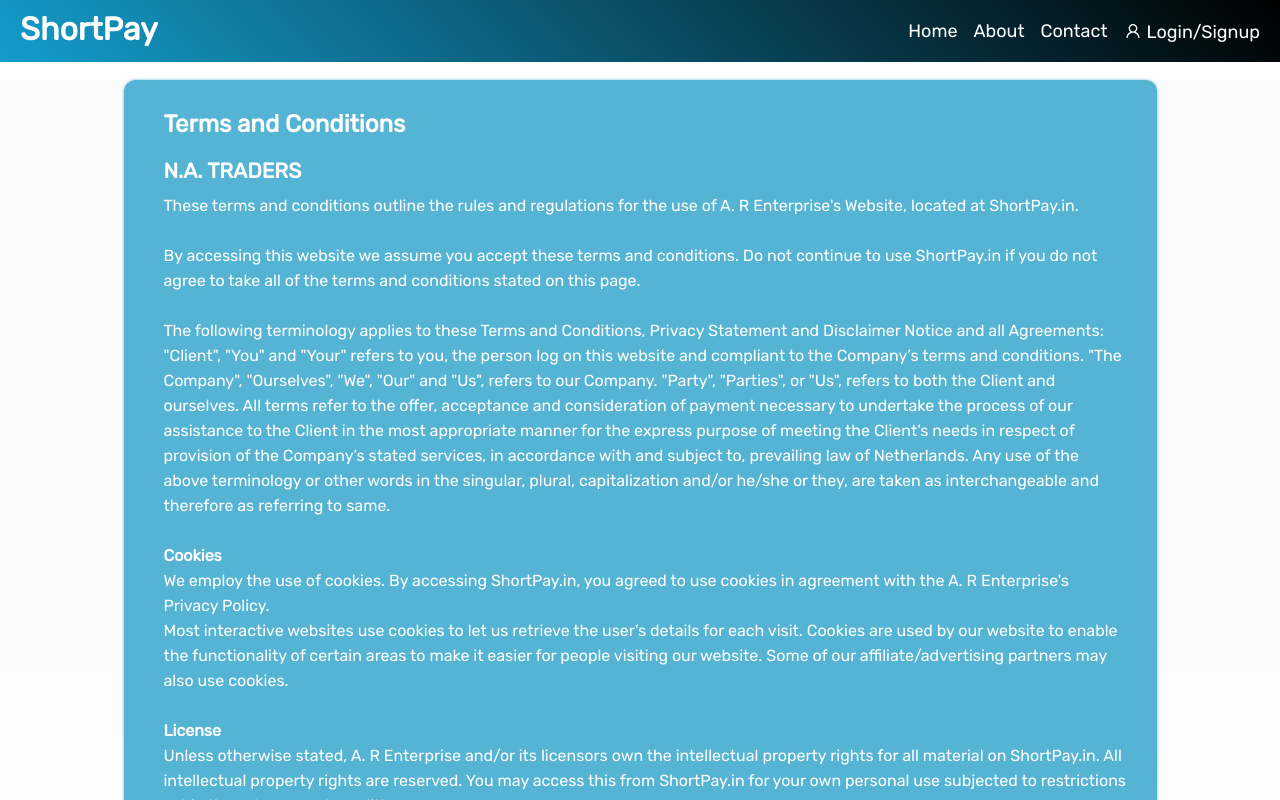
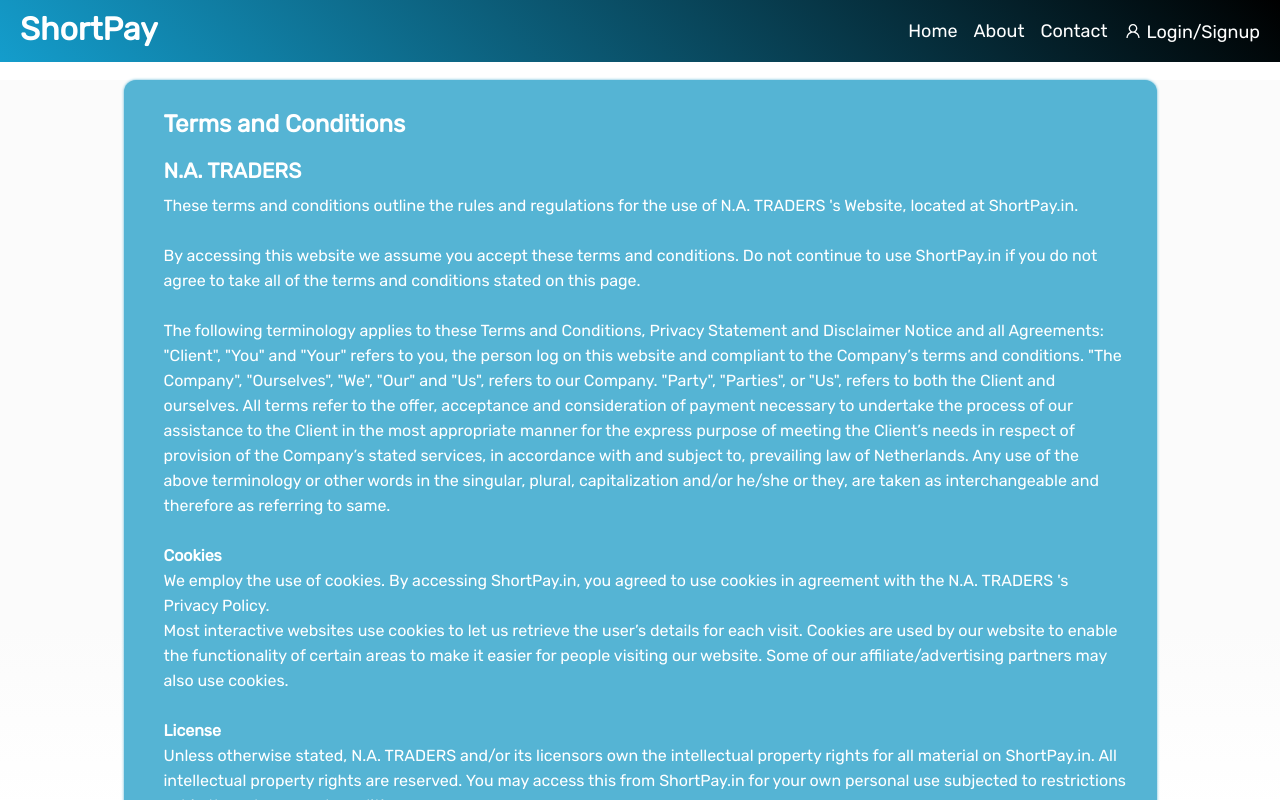
Before and after one commit to AnkitLakhlan/ProxyWebsite-18, a React (Create React App) app: page /termsandconditions in a window 1280 px wide. Shown: the top 800 px of the page. Built offline with nearby package versions, Linux system fonts and the light colour scheme.

Commit message:
fixed errors, ready to deploy

```diff
--- a/src/components/AboutInfo.css
+++ b/src/components/AboutInfo.css
@@ -67,8 +67,8 @@
 }
 
 .aboutInfo .aboutInfoContainer .aboutInfo-Content .content .readMoreBtnContainer  button a {
-    color: white;
     text-decoration: none;
+    color: black;
 }
 
 
--- a/src/components/pages/TermsAndConditions.jsx
+++ b/src/components/pages/TermsAndConditions.jsx
@@ -10,7 +10,8 @@
                     <h3>Terms and Conditions</h3>
                     <h2>{props.name}</h2>
                     <p style={{ marginTop: "10px" }}>
-                        These terms and conditions outline the rules and regulations for the use of A. R Enterprise's Website, located at {props.domain}. <br /> <br />
+                        These terms and conditions outline the rules and regulations for the use of N.A. TRADERS
+                        's Website, located at {props.domain}. <br /> <br />
 
                         By accessing this website we assume you accept these terms and conditions. Do not continue to use {props.domain} if you do not agree to take all of the terms and conditions stated on this page.
                         <br /><br />
@@ -18,12 +19,14 @@
                         The following terminology applies to these Terms and Conditions, Privacy Statement and Disclaimer Notice and all Agreements: "Client", "You" and "Your" refers to you, the person log on this website and compliant to the Company’s terms and conditions. "The Company", "Ourselves", "We", "Our" and "Us", refers to our Company. "Party", "Parties", or "Us", refers to both the Client and ourselves. All terms refer to the offer, acceptance and consideration of payment necessary to undertake the process of our assistance to the Client in the most appropriate manner for the express purpose of meeting the Client’s needs in respect of provision of the Company’s stated services, in accordance with and subject to, prevailing law of Netherlands. Any use of the above terminology or other words in the singular, plural, capitalization and/or he/she or they, are taken as interchangeable and therefore as referring to same. <br /><br />
 
                         <b>Cookies</b> <br />
-                        We employ the use of cookies. By accessing {props.domain}, you agreed to use cookies in agreement with the A. R Enterprise's Privacy Policy.
+                        We employ the use of cookies. By accessing {props.domain}, you agreed to use cookies in agreement with the N.A. TRADERS
+                        's Privacy Policy.
                         <br />
                         Most interactive websites use cookies to let us retrieve the user’s details for each visit. Cookies are used by our website to enable the functionality of certain areas to make it easier for people visiting our website. Some of our affiliate/advertising partners may also use cookies.
                         <br /><br />
                         <b>License</b> <br />
-                        Unless otherwise stated, A. R Enterprise and/or its licensors own the intellectual property rights for all material on {props.domain}. All intellectual property rights are reserved. You may access this from {props.domain} for your own personal use subjected to restrictions set in these terms and conditions.
+                        Unless otherwise stated, N.A. TRADERS
+                        and/or its licensors own the intellectual property rights for all material on {props.domain}. All intellectual property rights are reserved. You may access this from {props.domain} for your own personal use subjected to restrictions set in these terms and conditions.
                         <br /><br />
                         You must not: <br /><br />
 
@@ -33,9 +36,13 @@
                         Redistribute content from {props.domain} <br />
                         This Agreement shall begin on the date hereof. <br />
 
-                        Parts of this website offer an opportunity for users to post and exchange opinions and information in certain areas of the website. A. R Enterprise does not filter, edit, publish or review Comments prior to their presence on the website. Comments do not reflect the views and opinions of A. R Enterprise,its agents and/or affiliates. Comments reflect the views and opinions of the person who post their views and opinions. To the extent permitted by applicable laws, A. R Enterprise shall not be liable for the Comments or for any liability, damages or expenses caused and/or suffered as a result of any use of and/or posting of and/or appearance of the Comments on this website. <br /><br />
+                        Parts of this website offer an opportunity for users to post and exchange opinions and information in certain areas of the website. N.A. TRADERS
+                        does not filter, edit, publish or review Comments prior to their presence on the website. Comments do not reflect the views and opinions of N.A. TRADERS
+                        ,its agents and/or affiliates. Comments reflect the views and opinions of the person who post their views and opinions. To the extent permitted by applicable laws, N.A. TRADERS
+                        shall not be liable for the Comments or for any liability, damages or expenses caused and/or suffered as a result of any use of and/or posting of and/or appearance of the Comments on this website. <br /><br />
 
-                        A. R Enterprise reserves the right to monitor all Comments and to remove any Comments which can be considered inappropriate, offensive or causes breach of these Terms and Conditions. <br /><br />
+                        N.A. TRADERS
+                        reserves the right to monitor all Comments and to remove any Comments which can be considered inappropriate, offensive or causes breach of these Terms and Conditions. <br /><br />
 
                         You warrant and represent that: <br /><br />
 
@@ -43,7 +50,8 @@
                         The Comments do not invade any intellectual property right, including without limitation copyright, patent or trademark of any third party; <br />
                         The Comments do not contain any defamatory, libelous, offensive, indecent or otherwise unlawful material which is an invasion of privacy <br />
                         The Comments will not be used to solicit or promote business or custom or present commercial activities or unlawful activity. <br />
-                        You hereby grant A. R Enterprise a non-exclusive license to use, reproduce, edit and authorize others to use, reproduce and edit any of your Comments in any and all forms, formats or media. <br /> <br />
+                        You hereby grant N.A. TRADERS
+                        a non-exclusive license to use, reproduce, edit and authorize others to use, reproduce and edit any of your Comments in any and all forms, formats or media. <br /> <br />
 
                         <b>Hyperlinking to our Content </b> <br />
                         The following organizations may link to our Website without prior written approval: <br />
@@ -64,19 +72,22 @@
                         internet portals; <br />
                         accounting, law and consulting firms; and <br />
                         educational institutions and trade associations. <br />
-                        We will approve link requests from these organizations if we decide that: <br />(a) the link would not make us look unfavorably to ourselves or to our accredited businesses; <br /> (b) the organization does not have any negative records with us;<br /> (c) the benefit to us from the visibility of the hyperlink compensates the absence of A. R Enterprise; and <br /> (d) the link is in the context of general resource information.
+                        We will approve link requests from these organizations if we decide that: <br />(a) the link would not make us look unfavorably to ourselves or to our accredited businesses; <br /> (b) the organization does not have any negative records with us;<br /> (c) the benefit to us from the visibility of the hyperlink compensates the absence of N.A. TRADERS
+                        ; and <br /> (d) the link is in the context of general resource information.
 
                         These organizations may link to our home page so long as the link: <br /> (a) is not in any way deceptive;
                         <br /> (b) does not falsely imply sponsorship, endorsement or approval of the linking party and its products or services; and <br /> (c) fits within the context of the linking party’s site. <br /><br />
 
-                        If you are one of the organizations listed in paragraph 2 above and are interested in linking to our website, you must inform us by sending an e-mail to A. R Enterprise. Please include your name, your organization name, contact information as well as the URL of your site, a list of any URLs from which you intend to link to our Website, and a list of the URLs on our site to which you would like to link. Wait 2-3 weeks for a response. <br /> <br />
+                        If you are one of the organizations listed in paragraph 2 above and are interested in linking to our website, you must inform us by sending an e-mail to N.A. TRADERS
+                        . Please include your name, your organization name, contact information as well as the URL of your site, a list of any URLs from which you intend to link to our Website, and a list of the URLs on our site to which you would like to link. Wait 2-3 weeks for a response. <br /> <br />
 
                         Approved organizations may hyperlink to our Website as follows: <br /><br />
 
                         By use of our corporate name; or <br /><br />
                         By use of the uniform resource locator being linked to; or <br /><br />
                         By use of any other description of our Website being linked to that makes sense within the context and format of content on the linking party’s site. <br /><br />
-                        No use of A. R Enterprise's logo or other artwork will be allowed for linking absent a trademark license agreement. <br /><br />
+                        No use of N.A. TRADERS
+                        's logo or other artwork will be allowed for linking absent a trademark license agreement. <br /><br />
 
                         <b> iFrames</b> <br />
                         Without prior approval and written permission, you may not create frames around our Webpages that alter in any way the visual presentation or appearance of our Website. <br /><br />
```
